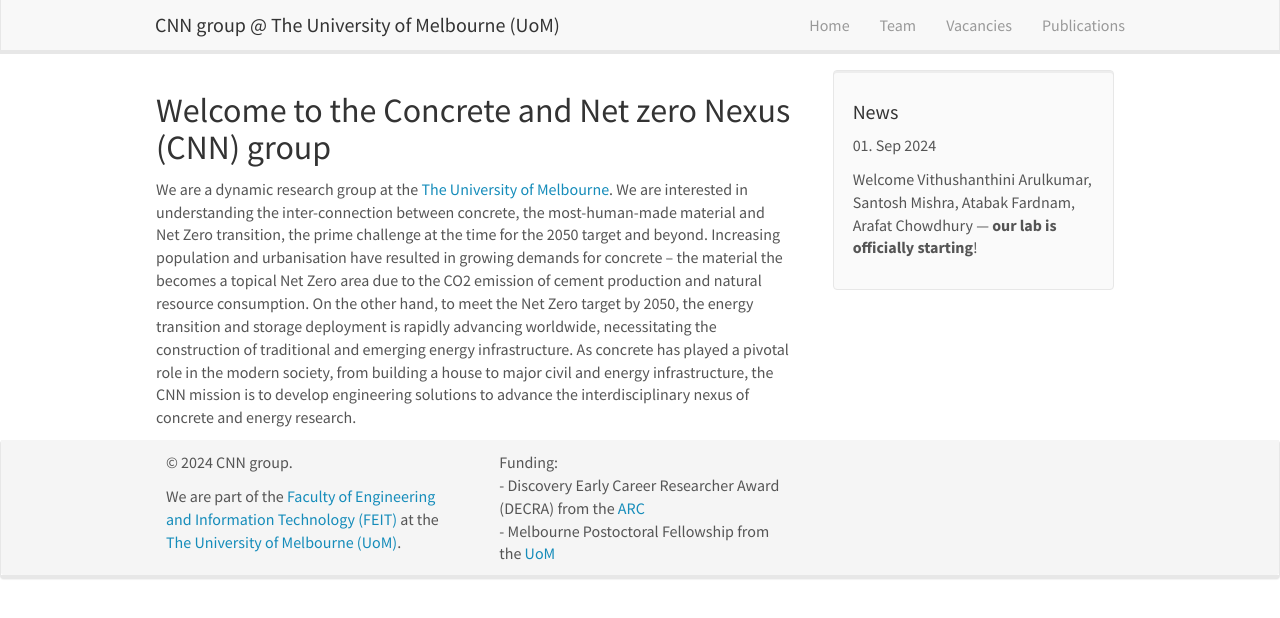
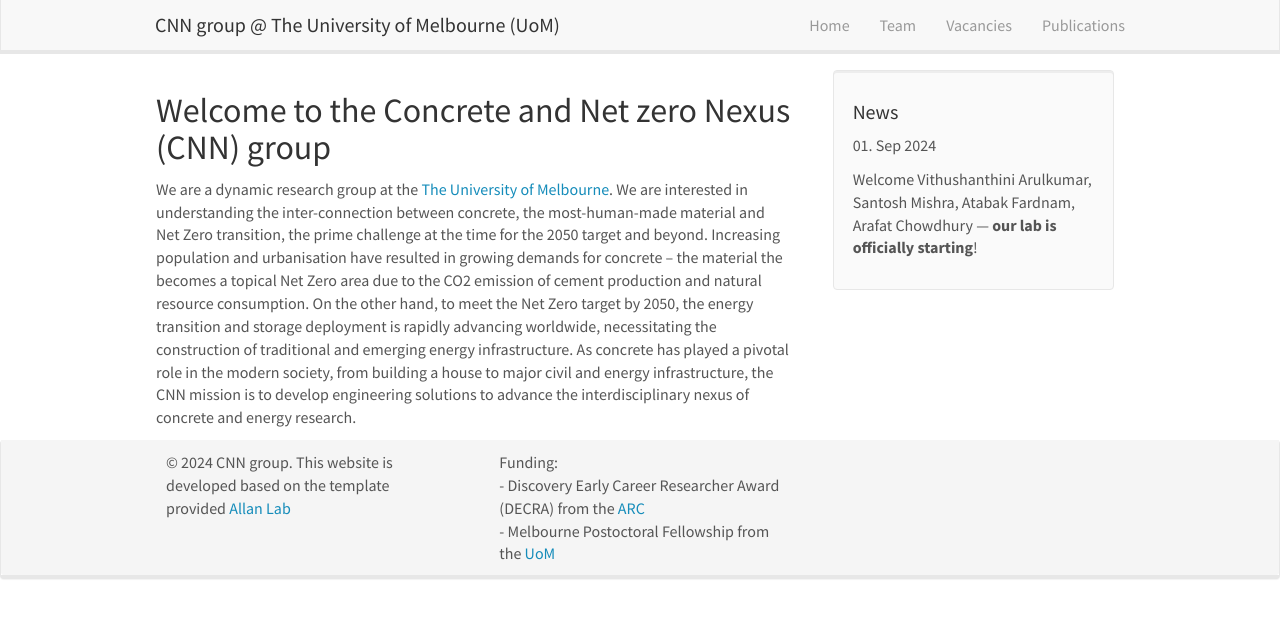
Before and after one commit to tuannguyenngoc/cnn-group, a Jekyll site: the page built from _pages/home.md, in a window 1280 px wide. Shown: the top 618 px of the page. Built offline with Jekyll 4.4.1, drawn with Linux system fonts in a browser that asks for light colours; nearby versions of some CDN libraries.

Commit message:
Update footer.html

```diff
--- a/_includes/footer.html
+++ b/_includes/footer.html
@@ -4,11 +4,8 @@
 	  <div class="row">
 		<div class="col-sm-4">
 
-		  <p>&copy 2024 CNN group. </a></p>
-              <p>We are part of the <a href="https://eng.unimelb.edu.au/">Faculty of Engineering and Information Technology (FEIT)</a> at the<a href="https://www.unimelb.edu.au/"> The University of Melbourne (UoM)</a>.</p>
+		  <p>&copy 2024 CNN group. This website is developed based on the template provided <a href="https://www.allanlab.org/aboutwebsite.html">Allan Lab</a></a></p>
 
-
-		   <p>  </p><p>
 
 
 		</div>
```
